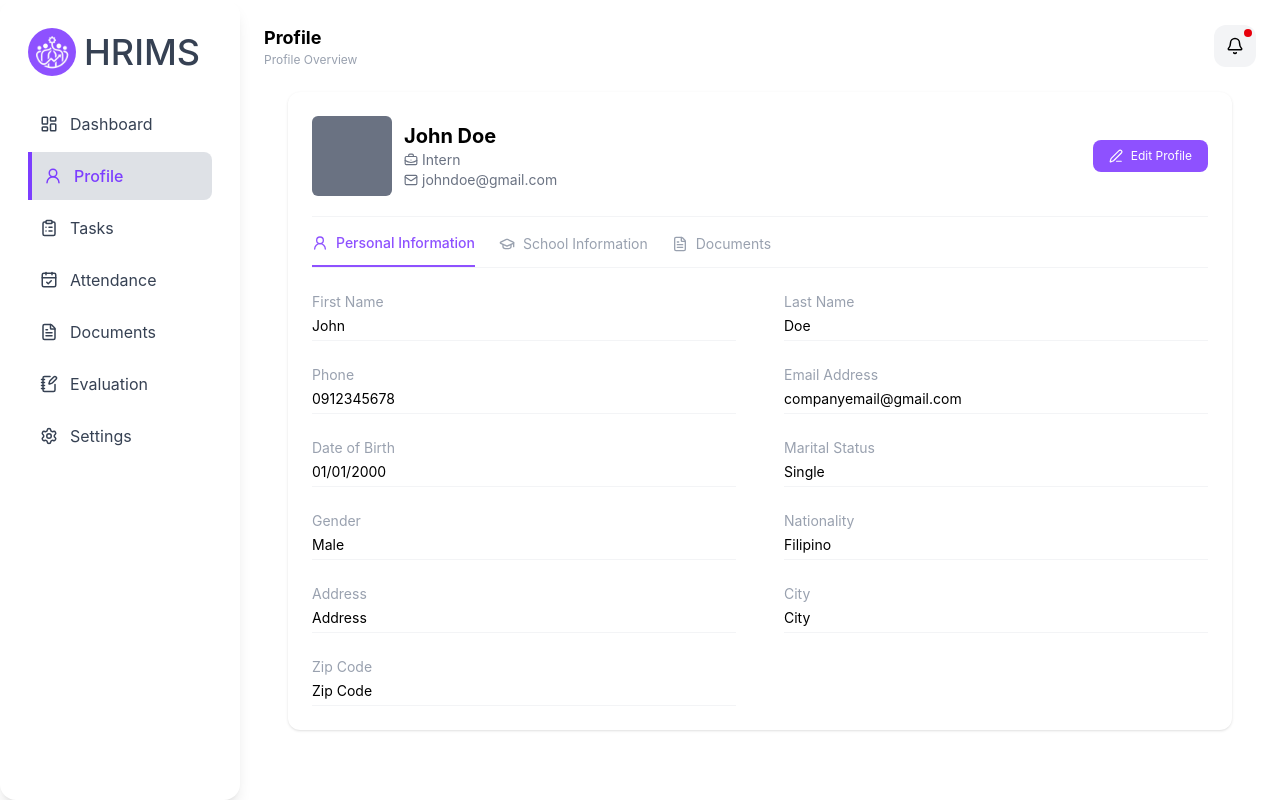
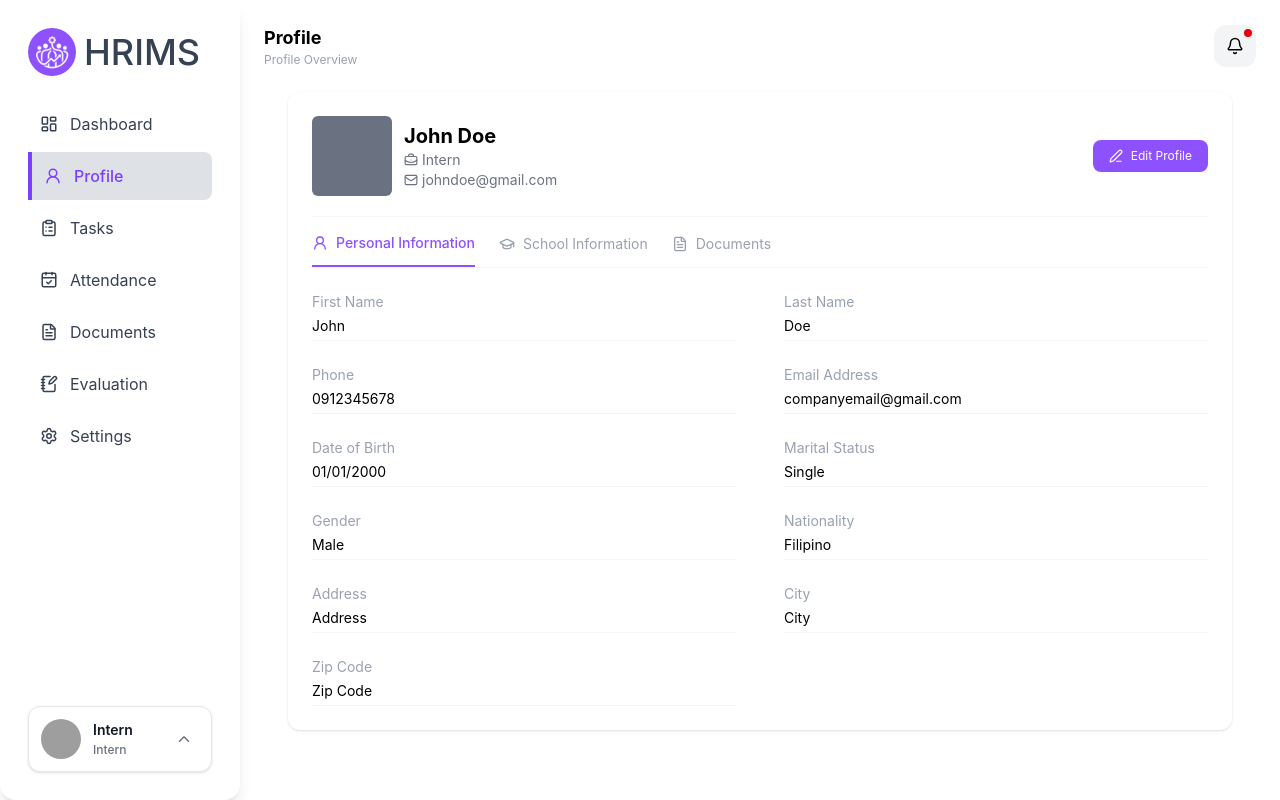
Before and after one commit to dev-St0ic/HR-Internship-Management-System, a React (Vite) app in the folder frontend-hrms/: page /intern/profile in a window 1280 px wide. Built offline with nearby package versions, Linux system fonts and the light colour scheme; grey boxes are pictures that could not be loaded.

Commit message:
add sidebar profile name and role

```diff
--- a/frontend-hrms/src/common/components/layout/Sidebar.jsx
+++ b/frontend-hrms/src/common/components/layout/Sidebar.jsx
@@ -1,4 +1,5 @@
 import { NavLink } from "react-router-dom";
+import SidebarProfile from "./SidebarProfile";
 
 const baseClass =
   "block w-full p-3 mt-1 rounded-r-lg transition-colors duration-300 flex items-center gap-3";
@@ -10,10 +11,11 @@ const inactiveClass = "hover:bg-gray-300/70";
 const getNavClass = ({ isActive }) =>
   `${baseClass} ${isActive ? activeClass : inactiveClass}`;
 
-const Sidebar = ({ links }) => {
+const Sidebar = ({ links, role, userName }) => {
   return (
-    <nav className="fixed top-0 left-0 h-screen w-60 p-7 bg-[#FFFFFF] overflow-y-auto rounded-2xl text-gray-700 shadow-lg">
-      {/* fixed top-0 left-0 h-screen w-[300px] p-7 bg-[#fafafb] overflow-y-auto */}
+    <nav className="fixed top-0 left-0 h-screen w-60 p-7 bg-[#FFFFFF] overflow-y-auto rounded-2xl text-gray-700 shadow-lg flex flex-col justify-between">
+
+      <div>
         {/* LOGO */}
         <div className="flex items-center text-4xl font-medium mb-6">
           <img
@@ -39,6 +41,14 @@ const Sidebar = ({ links }) => {
             );
           })}
         </ul>
+      </div>
+
+      {/* PROFILE ROLE */}
+      <SidebarProfile
+        userName={userName}
+        role={role}
+      />
+
     </nav>
   );
 };
--- /dev/null
+++ b/frontend-hrms/src/common/components/layout/SidebarProfile.jsx
@@ -0,0 +1,59 @@
+import { useState, useRef, useEffect } from "react";
+import { LogOut, ChevronUp, ChevronDown } from "lucide-react";
+
+export default function SidebarProfile({
+    userName = "Guest",
+    role = "User",
+    avatarUrl, onLogout })
+
+{
+
+  const [isOpen, setIsOpen] = useState(false);
+  const menuRef = useRef(null);
+
+  const displayAvatar = avatarUrl || `https://ui-avatars.com/api/?name=${encodeURIComponent(userName)}&background=f3f4f6&color=374151`;
+
+  useEffect(() => {
+    const handleClickOutside = (e) => {
+      if (menuRef.current && !menuRef.current.contains(e.target)) setIsOpen(false);
+    };
+    document.addEventListener("mousedown", handleClickOutside);
+    return () => document.removeEventListener("mousedown", handleClickOutside);
+  }, []);
+
+  const ChevronIcon = isOpen ? ChevronDown : ChevronUp;
+  const logoutBtnStyle = "flex items-center justify-center w-full gap-2 px-4 py-2.5 text-sm font-medium text-gray-700 bg-white border border-gray-200 rounded-xl shadow-sm hover:bg-gray-50 transition focus:ring-2 focus:ring-[#7C3EFF]/50 outline-none";
+
+  return (
+    <div className="relative mt-auto w-full" ref={menuRef}>
+      {isOpen && (
+        <div className="absolute bottom-full left-0 w-full mb-3 z-50">
+
+          <button onClick={onLogout} className={logoutBtnStyle}>
+            <LogOut size={18} />
+            <span>Logout</span>
+        </button>
+
+        </div>
+      )}
+
+      <div className="flex items-center justify-between w-full p-3 rounded-xl border border-gray-200 bg-white hover:bg-gray-50 transition-colors shadow-sm">
+        <div className="flex items-center gap-3 min-w-0 flex-1">
+          <img src={displayAvatar} alt="Avatar" className="w-10 h-10 rounded-full object-cover flex-shrink-0" />
+          <div className="flex flex-col items-start min-w-0 flex-1">
+
+            <span className="text-sm font-semibold text-gray-900 truncate w-full">{userName}</span>
+            <span className="text-xs font-medium text-gray-500 mt-0.5 truncate w-full">{role}</span>
+          </div>
+        </div>
+
+        <button
+          onClick={() => setIsOpen(!isOpen)}
+          className="p-1.5 rounded-md hover:bg-gray-200 transition-colors focus:outline-none focus:ring-2 focus:ring-[#7C3EFF]/50 flex-shrink-0 ml-1"
+        >
+          <ChevronIcon size={18} className="text-gray-500" />
+        </button>
+      </div>
+    </div>
+  );
+}
--- a/frontend-hrms/src/portals/interns/layouts/InternLayout.jsx
+++ b/frontend-hrms/src/portals/interns/layouts/InternLayout.jsx
@@ -8,7 +8,9 @@ export default function InternLayout() {
   return (
     <div className="flex">
       {/* Sidebar should always be visible*/}
-      <Sidebar links={navigation[userRole]} />
+      <Sidebar links={navigation[userRole]}
+
+      role="Intern" userName="Intern" />  {/* Temp Sidebar Profile Name & Role */}
 
       {/* Main content area */}
       <div className="ml-60 p-6 flex-1">
--- a/frontend-hrms/src/portals/supervisor/components/layouts/SupervisorLayout.jsx
+++ b/frontend-hrms/src/portals/supervisor/components/layouts/SupervisorLayout.jsx
@@ -4,15 +4,18 @@ import { navigation } from "../../../../common/config/navigation";
 
 export default function SupervisorLayout() {
   const userRole = "supervisor";
-
   const navLinks = navigation[userRole] || [];
 
   return (
     <div className="flex">
-      {/* Sidebar should always be visible */}
-      <Sidebar links={navLinks} />
 
-      {/* Main content area */}
+      {/* ADD THE ROLE PROP HERE */}
+      <Sidebar links={navLinks}
+
+      role="Supervisor" userName="Cale Andren"/>  {/* Temp Sidebar Profile Name & Role */}
+
+
+
       <div className="ml-60 p-6 flex-1">
         <Outlet />
       </div>
```
Lines whose indentation alone changed are shown as unchanged.
